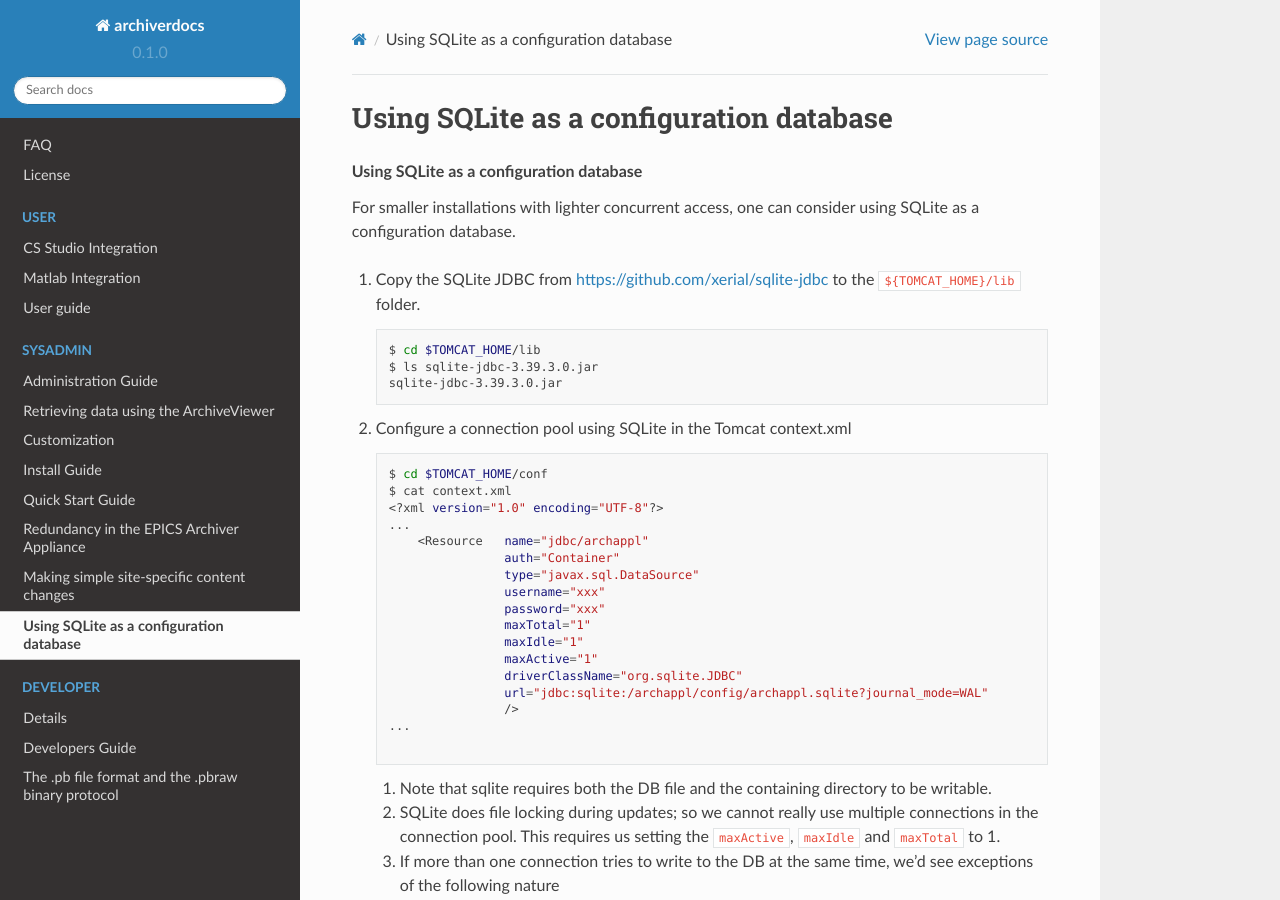
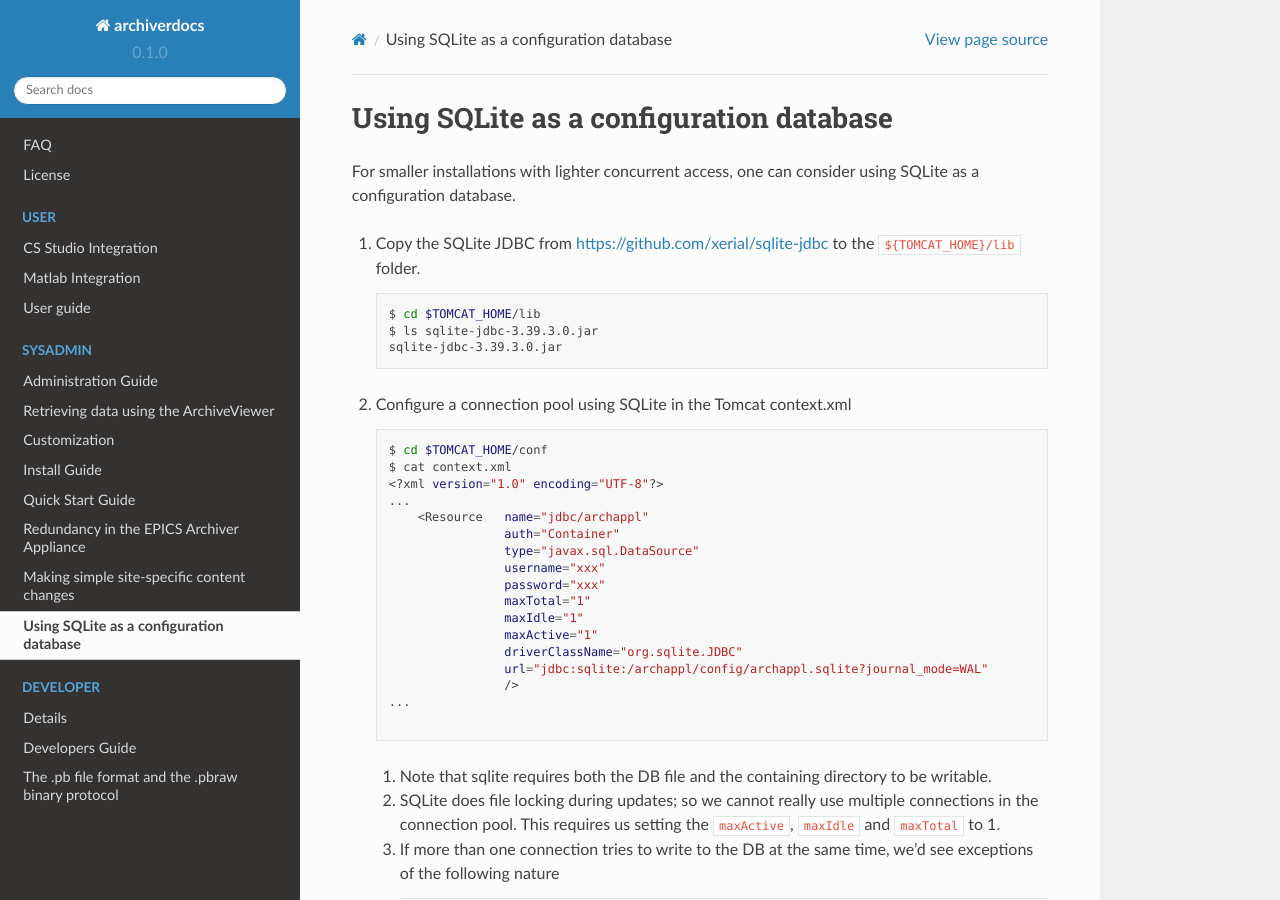
Before and after one commit to jacomago/archiver_docs_temp, a Sphinx documentation site: the page built from docs/source/sysadmin/sqlite.md, in a window 1280 px wide and 900 px high. Built offline with Sphinx 7.4.7 and the Read the Docs theme 2.0.0, drawn with Linux system fonts in a browser that asks for light colours.

Commit message:
fix sqlite

````diff
--- a/docs/source/sysadmin/sqlite.md
+++ b/docs/source/sysadmin/sqlite.md
@@ -1,16 +1,9 @@
 # Using SQLite as a configuration database
-
-
-::::: container
-:::: section
-### Using SQLite as a configuration database
-
-<div>
 
 For smaller installations with lighter concurrent access, one can
 consider using SQLite as a configuration database.
 
-1.  Copy the SQLite JDBC from <https://github.com/xerial/sqlite-jdbc> to
+1. Copy the SQLite JDBC from <https://github.com/xerial/sqlite-jdbc> to
     the `${TOMCAT_HOME}/lib` folder.
 
     ``` bash
@@ -19,7 +12,7 @@ consider using SQLite as a configuration database.
     sqlite-jdbc-3.39.3.0.jar
     ```
 
-2.  Configure a connection pool using SQLite in the Tomcat context.xml
+2. Configure a connection pool using SQLite in the Tomcat context.xml
 
     ``` bash
     $ cd $TOMCAT_HOME/conf
@@ -41,14 +34,14 @@ consider using SQLite as a configuration database.
 
     ```
 
-    1.  Note that sqlite requires both the DB file and the containing
+    1. Note that sqlite requires both the DB file and the containing
         directory to be writable.
 
-    2.  SQLite does file locking during updates; so we cannot really use
+    2. SQLite does file locking during updates; so we cannot really use
         multiple connections in the connection pool. This requires us
         setting the `maxActive`, `maxIdle` and `maxTotal` to 1.
 
-    3.  If more than one connection tries to write to the DB at the same
+    3. If more than one connection tries to write to the DB at the same
         time, we\'d see exceptions of the following nature
 
         ``` bash
@@ -56,7 +49,7 @@ consider using SQLite as a configuration database.
         java.io.IOException: org.sqlite.SQLiteException: [SQLITE_BUSY] The database file is locked (database is locked)
         ```
 
-3.  Initialize the SQLite database using the
+3. Initialize the SQLite database using the
     `install/archappl_sqlite.sql` SQL script shipped as part of the
     `mgmt.war`
 
@@ -72,11 +65,7 @@ consider using SQLite as a configuration database.
     $
     ```
 
-4.  It is recommended to use the SQLite
+4. It is recommended to use the SQLite
     [WAL](https://www.sqlite.org/wal.html) journal mode to improve write
     performance. Using WAL usually implies the presence of a .shm and
     .wal file in addition to the .sqlite file.
-
-</div>
-::::
-:::::
````
